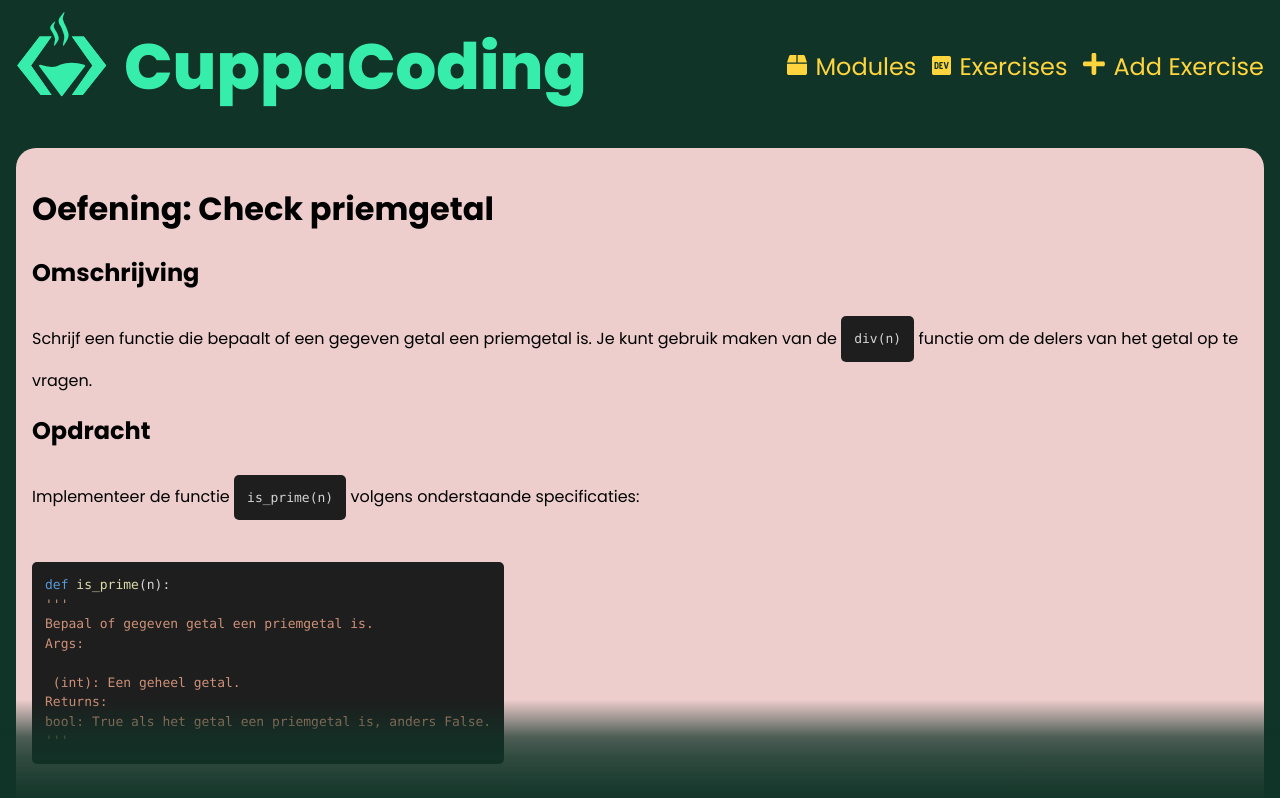
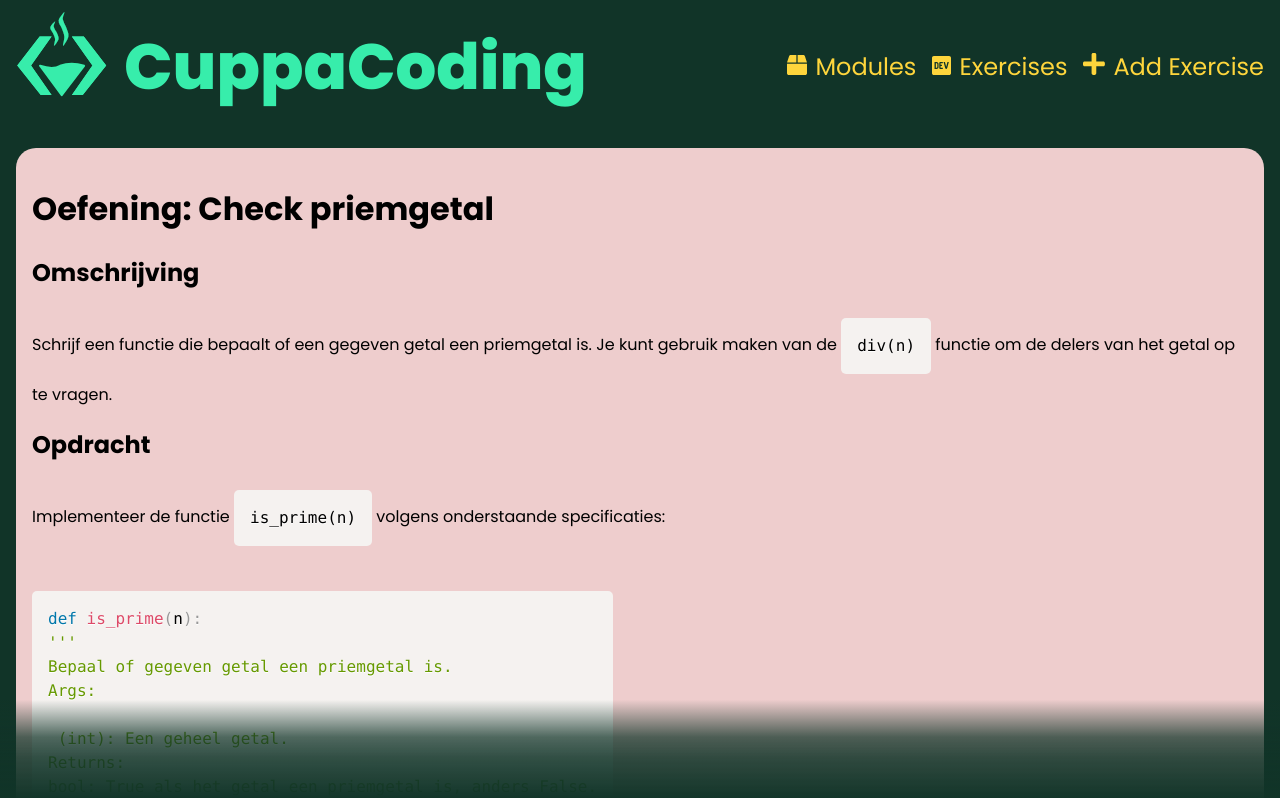
Before and after one commit to thedutchgunslinger/cuppacodingjs, a Next.js app in the folder cuppacoding/: page /opdracht in a window 1280 px wide. Shown: the top 798 px of the page. Built offline with nearby package versions, Linux system fonts and the light colour scheme.

Commit message:
Update opdracht.js

```diff
--- a/cuppacoding/pages/opdracht.js
+++ b/cuppacoding/pages/opdracht.js
@@ -4,7 +4,7 @@ import Nav from "@/components/nav";
 import HomeStyle from "@/styles/home.module.css";
 import ReactMarkdown from "react-markdown";
 import { Prism as SyntaxHighlighter } from "react-syntax-highlighter";
-import  vscDarkPlus  from "react-syntax-highlighter/dist/esm/styles/prism/vsc-dark-plus";
+// import  vscDarkPlus  from "react-syntax-highlighter/dist/esm/styles/prism/vsc-dark-plus";
 import mdStyles from "@/styles/mdStyles.module.css";
 import opdrachtStyles from "@/styles/opdrachtStyles.module.css";
 
@@ -26,7 +26,7 @@ const CodeBlock = (props) => {
   console.log(value);
   return (
     <>
-    <SyntaxHighlighter  style={vscDarkPlus} language={getLanguage(className)}>{children}</SyntaxHighlighter>
+    <SyntaxHighlighter   language={getLanguage(className)}>{children}</SyntaxHighlighter>
 
     </>
   );
```
